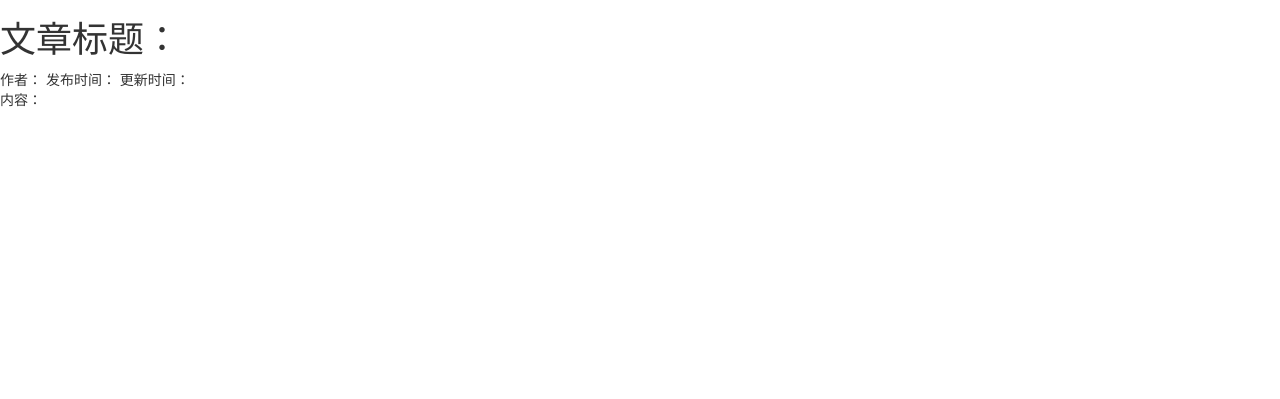
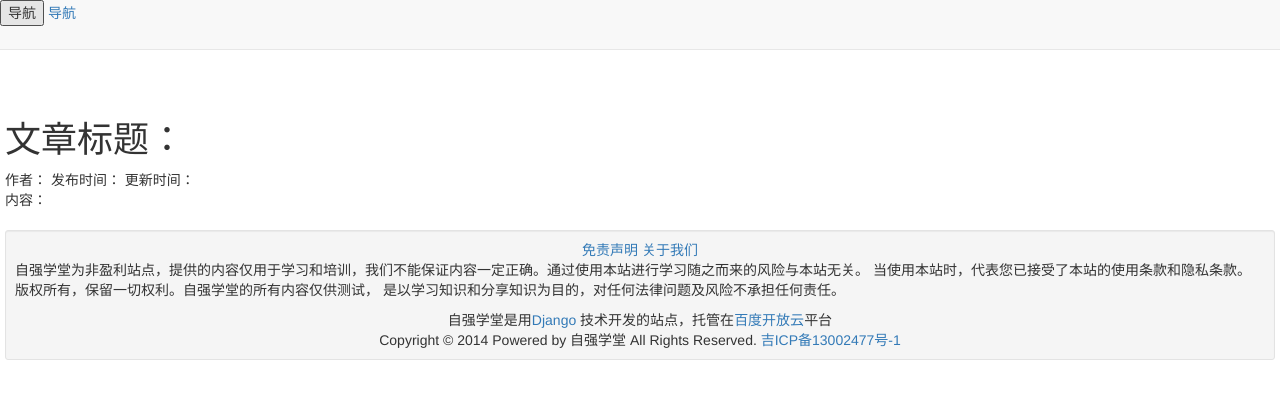
Before and after one commit to w985341237/minicms, a Django app: template news/templates/news/article.html in a window 1280 px wide. Shown: the top 399 px of the page. Run offline with Django 3.2, Linux system fonts and the light colour scheme; the template is opened without the code that fills it, so the values that code supplies are empty; some libraries are stand-ins or nearby versions.

Commit message:
完成实战第四天内容

```diff
--- a/minicms/settings.py
+++ b/minicms/settings.py
@@ -67,6 +67,7 @@ TEMPLATES = [
                 'django.template.context_processors.request',
                 'django.contrib.auth.context_processors.auth',
                 'django.contrib.messages.context_processors.messages',
+                'news.nav_process.nav_column',
             ],
         },
     },
--- a/news/admin.py
+++ b/news/admin.py
@@ -2,11 +2,13 @@ from django.contrib import admin
 from .models import Article,Column
 # Register your models here.
 
+# 选择要列出的字段
 class ColumnAdmin(admin.ModelAdmin):
-    list_display = ('name','slug','summary')
+    list_display = ('name','slug','summary','nav_display','home_display')
 
 class ArticleAdmin(admin.ModelAdmin):
     list_display = ('title','slug','author','pub_date','update_time')
 
+# 注册模型
 admin.site.register(Column,ColumnAdmin)
 admin.site.register(Article,ArticleAdmin)
--- a/news/models.py
+++ b/news/models.py
@@ -11,12 +11,17 @@ class Column(models.Model):
     slug = models.CharField('栏目网址', max_length=256, db_index=True)
     summary = models.TextField('栏目简介', default='')
 
+    nav_display = models.BooleanField('导航显示',default=False)
+    home_display = models.BooleanField('首页显示',default=False)
+
     def __str__(self):
         return self.name
 
+    # 获取网址的绝对路径
     def get_absolute_url(self):
         return reverse('column', args=(self.slug,))
 
+    # 设置元数据
     class Meta:
         verbose_name = '栏目'
         verbose_name_plural = '栏目'  # 复数形式
--- /dev/null
+++ b/news/nav_process.py
@@ -0,0 +1,8 @@
+# 导航的上下文渲染器
+
+from .models import Column
+
+nav_display_columns = Column.objects.filter(nav_display=True)
+
+def nav_column(request):
+    return {'nav_display_columns':nav_display_columns,}
--- a/news/templates/news/index.html
+++ b/news/templates/news/index.html
@@ -4,7 +4,7 @@
 
 {% block content %}
 <ul>
-    {% for column in columns %}
+    {% for column in home_display_columns %}
         <li>
             <a href="{{ column.get_absolute_url }}">{{ column.name }}</a>
         </li>
--- a/news/views.py
+++ b/news/views.py
@@ -5,8 +5,10 @@ from .models import Column, Article
 
 
 def index(request):
-    columns = Column.objects.all()
-    return render(request, 'news/index.html', {'columns': columns})
+    nav_display_columns = Column.objects.filter(nav_display=True)
+    home_display_columns = Column.objects.filter(home_display=True)
+    return render(request, 'news/index.html', {'nav_display_columns': nav_display_columns,
+                                               'home_display_columns': home_display_columns})
 
 
 def column_detail(request, column_slug):
--- a/templates/base.html
+++ b/templates/base.html
@@ -15,6 +15,13 @@
       <script src="http://apps.bdimg.com/libs/html5shiv/3.7/html5shiv.min.js"></script>
       <script src="http://apps.bdimg.com/libs/respond.js/1.4.2/respond.min.js"></script>
     <![endif]-->
+    <style type="text/css">
+        body {
+            padding-top: 100px;
+            padding-left: 20px;
+            padding-right: 20px;
+        }
+    </style>
     {% block css %}
 
     {% endblock css %}
@@ -24,13 +31,64 @@
     {% endblock js %}
 </head>
 <body>
+    <!-- 以下为通用导航模块 -->
+    <nav class="navbar navbar-default navbar-fixed-top" role="navigation">
     <div>
+        <div>
+            <button type="button" data-toggle="collapse" data-target="#bs-example-navbar-collapse-1">
+                <span>导航</span>
+                <span></span>
+                <span></span>
+                <span></span>
+            </button>
+            <span><a href="/">导航</a></span>
+        </div>
+
+        <div class="collapse navbar-collapse" id="bs-example-navbar-collapse-1">
+            <ul class="nav navbar-nav">
+                {%  for column in nav_display_columns %}
+                    <li><a href="{{ column.get_absolute_url }}">{{ column.name }}</a> </li>
+                {% endfor %}
+            </ul>
+        </div>
+    </div>
+    </nav>
+    <!-- 导航模块结束 -->
+
+    <!-- 以下为内容模块 -->
+    <div class="row clearfix">
         <div>
             {% block content %}
             <h1>王宁的主页</h1>
             {% endblock content %}
         </div>
     </div>
+    <!-- 内容模块结束 -->
+
+    <!-- 以下为通用底部模块 -->
+    <div class="row clearfix" style="padding-top: 20px">
+        <div>
+            <div class="well well-sm">
+                <div style="text-align: center">
+                    <a href="/aboutus/disclaimer.html">免责声明</a>
+                    <a href="/aboutus/index.html">关于我们</a>
+                </div>
+                <div>
+                    自强学堂为非盈利站点，提供的内容仅用于学习和培训，我们不能保证内容一定正确。通过使用本站进行学习随之而来的风险与本站无关。
+                    当使用本站时，代表您已接受了本站的使用条款和隐私条款。 版权所有，保留一切权利。自强学堂的所有内容仅供测试，
+                    是以学习知识和分享知识为目的，对任何法律问题及风险不承担任何责任。
+                </div>
+                <div style="padding-top: 10px;text-align: center">
+                    自强学堂是用<a href="https://www.djangoproject.com/" target="_blank" rel="nofollow">Django</a>
+                    技术开发的站点，托管在<a href="http://bce.baidu.com/" target="_blank" rel="nofollow">百度开放云</a>平台<br>
+
+                Copyright &copy; 2014 Powered by 自强学堂 All Rights Reserved.
+                <a href="http://www.miitbeian.gov.cn/" rel="nofollow" target="_blank">吉ICP备13002477号-1</a>
+                </div>
+            </div>
+        </div>
+    </div>
+    <!-- 底部模块结束 -->
 
     <script src="http://apps.bdimg.com/libs/jquery/1.11.1/jquery.min.js"></script>
     <script src="http://apps.bdimg.com/libs/bootstrap/3.3.0/js/bootstrap.min.js"></script>
```
